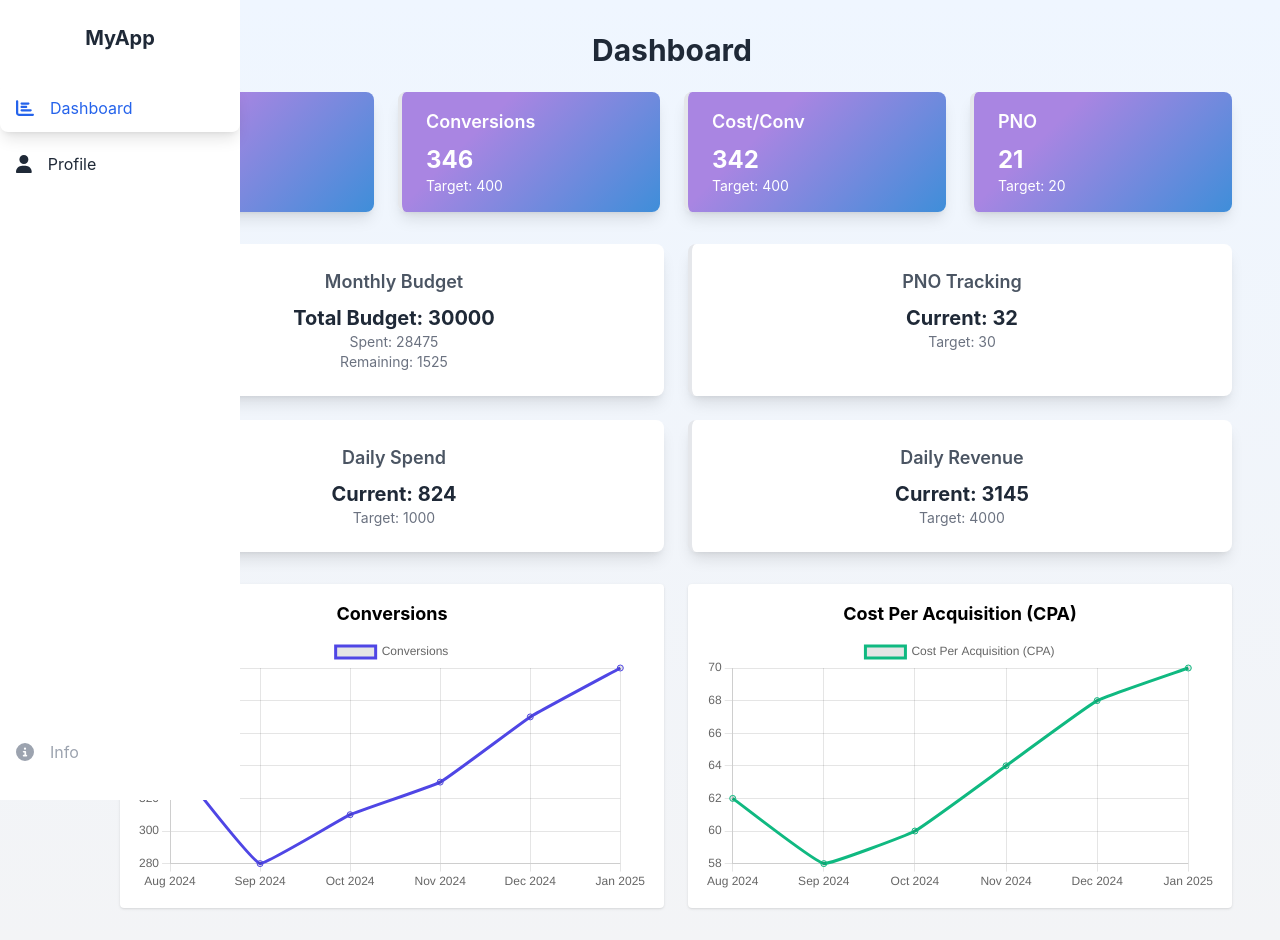
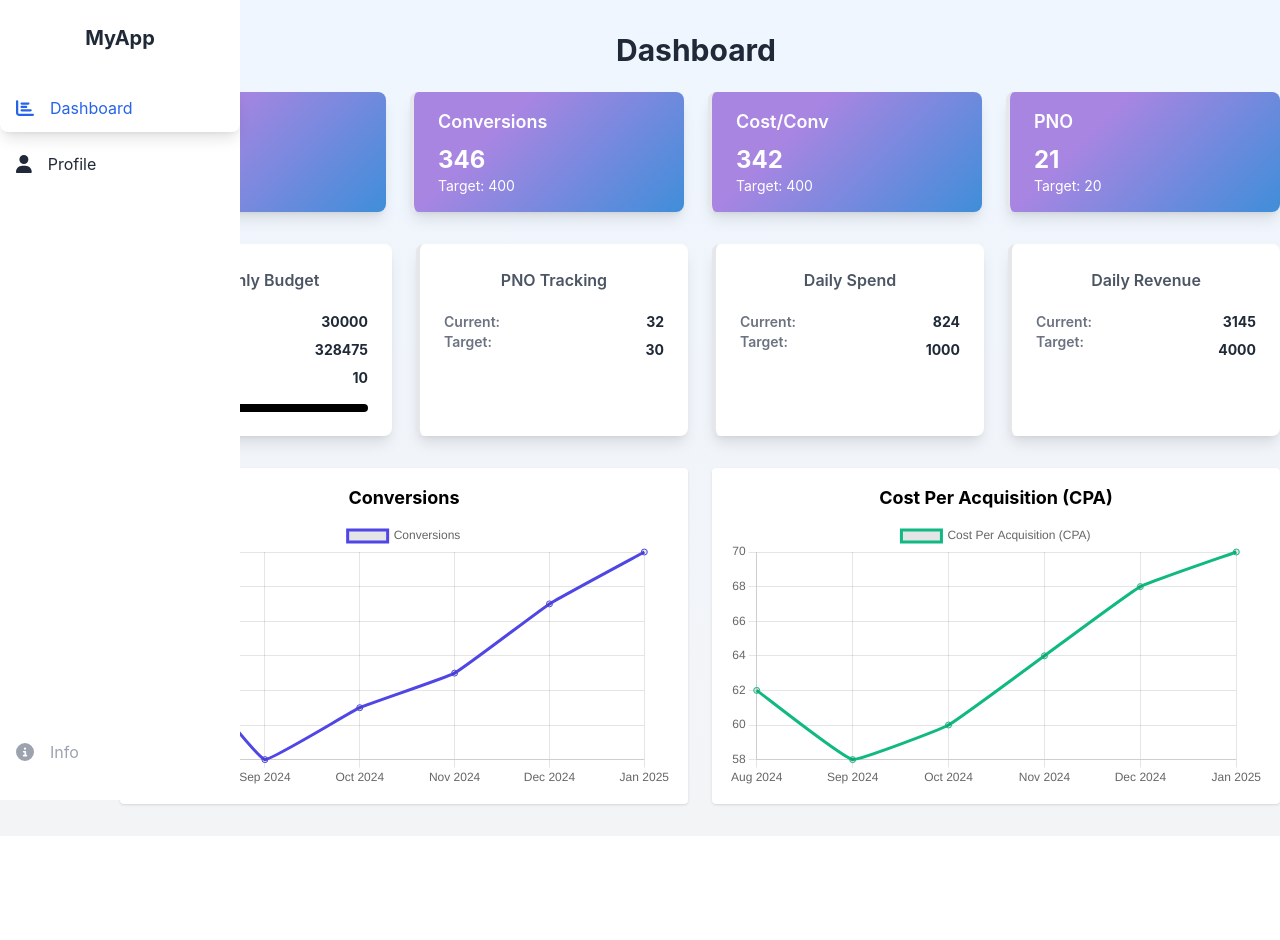
Before and after one commit to TerezzaB/REACT_PerformanceManagement, a React (Vite) app: page /UserDashboard in a window 1280 px wide. After the commit the page ends 836 px from the top, so only its background shows below. Built offline with nearby package versions, Linux system fonts and the light colour scheme; no server answers; the database is empty; sample sign-in values are in the browser's storage.

Commit message:
14 MonthlyBudget design changed

```diff
--- a/src/App.css
+++ b/src/App.css
@@ -2,7 +2,7 @@
   max-width: 1280px;
   width: 100%;
   margin: 0 auto;
-  padding: 2rem 3rem 2rem 7rem;
+  padding: 2rem 0 2rem 7rem;
   text-align: center;
 }
 
--- a/src/components/user/dashboard/BudgetManagementSection.jsx
+++ b/src/components/user/dashboard/BudgetManagementSection.jsx
@@ -1,46 +1,75 @@
 export default function BudgetManagementSection({ budget }) {
   const { monthlyBudget, PNOTracking, dailySpend, dailyRevenue } = budget;
 
+
   return (
-    <div className="grid grid-cols-1 md:grid-cols-2 gap-6">
+    <div className="grid grid-cols-1 md:grid-cols-2 lg:grid-cols-4 gap-6">
       {[
         {
           title: 'Monthly Budget',
           data: monthlyBudget,
-          color: 'blue-500',
+          remaining: 10,
           isMonthlyBudget: true,
         },
-        { title: 'PNO Tracking', data: PNOTracking, color: 'green-500' },
-        { title: 'Daily Spend', data: dailySpend, color: 'red-500' },
-        { title: 'Daily Revenue', data: dailyRevenue, color: 'purple-500' },
+        { title: 'PNO Tracking', data: PNOTracking },
+        { title: 'Daily Spend', data: dailySpend },
+        { title: 'Daily Revenue', data: dailyRevenue },
       ].map((item, index) => (
         <div
           key={index}
-          className={`p-6 bg-white shadow-lg rounded-lg border-l-4 border-${item.color} hover:shadow-xl transition-shadow`}
+          className={`p-6 bg-white shadow-lg rounded-lg border-l-4 hover:shadow-xl transition-shadow`}
         >
-          <h4 className="font-semibold text-gray-600 text-lg">{item.title}</h4>
+          <h4 className="font-semibold text-gray-600 text-md mb-3">{item.title}</h4>
 
           {item.isMonthlyBudget ? (
-            <div>
-              <p className="text-xl font-bold text-gray-800 mt-2">
-                Total Budget: {item.data.totalBudget}
-              </p>
-              <p className="text-sm text-gray-500">
-                Spent: {item.data.spent}
-              </p>
-              <p className="text-sm text-gray-500">
-                Remaining: {item.data.remaining}
-              </p>
-            </div>
+            <>
+              <div className="flex justify-between">
+                <div className="text-sm font-semibold text-gray-500 mt-2">Total Budget:</div>
+                <div className="text-sm font-bold text-gray-800 mt-2">{item.data.totalBudget}</div>
+              </div>
+
+              <div className="flex justify-between">
+                <div className="text-sm font-semibold text-gray-500 mt-2">Spent:</div>
+                <div className="text-sm font-bold text-gray-800 mt-2">{item.data.spent}</div>
+              </div>
+
+              <div className="flex justify-between">
+                <div className="text-sm font-semibold text-gray-500 mt-2">Remaining:</div>
+                <div className="text-sm font-bold text-gray-800 mt-2">{item.remaining}</div>
+              </div>
+
+              {/* Progress Bar */}
+              <div className="mt-4">
+                <div className="h-2 w-full bg-gray-300 rounded-full overflow-hidden">
+                  <div
+                    className="h-full bg-black"
+                    style={{
+                      width: `${Math.min((item.data.spent / item.data.totalBudget) * 100, 100)}%`,
+                    }}
+                  ></div>
+                </div>
+
+                {/* For future useage  */}
+                {/*
+                    <div className="text-xs text-gray-500 mt-1">
+                      {Math.min((item.data.spent / item.data.totalBudget) * 100, 100).toFixed(1)}% spent
+                    </div>
+                */}
+
+              </div>
+            </>
           ) : (
-            <div>
-              <p className="text-xl font-bold text-gray-800 mt-2">
-                Current: {item.data.current}
-              </p>
-              <p className="text-sm text-gray-500">
-                Target: {item.data.target}
-              </p>
-            </div>
+            <>
+              <div className="flex justify-between">
+                <div className="text-sm font-semibold text-gray-500 mt-2">Current:</div>
+                <div className="text-sm font-bold text-gray-800 mt-2">{item.data.current}</div>
+              </div>
+
+              <div className="flex justify-between">
+                <div className="text-sm font-semibold text-gray-500">Target:</div>
+                <div className="text-sm font-bold text-gray-800 mt-2">{item.data.target}</div>
+              </div>
+            </>
           )}
         </div>
       ))}
--- a/src/data/data.json
+++ b/src/data/data.json
@@ -22,8 +22,7 @@
     "budgetManagement": {
       "monthlyBudget": {
         "totalBudget": 30000,
-        "spent": 28475,
-        "remaining": 1525
+        "spent": 328475
       },
       "PNOTracking": {
         "current": 32,
```
